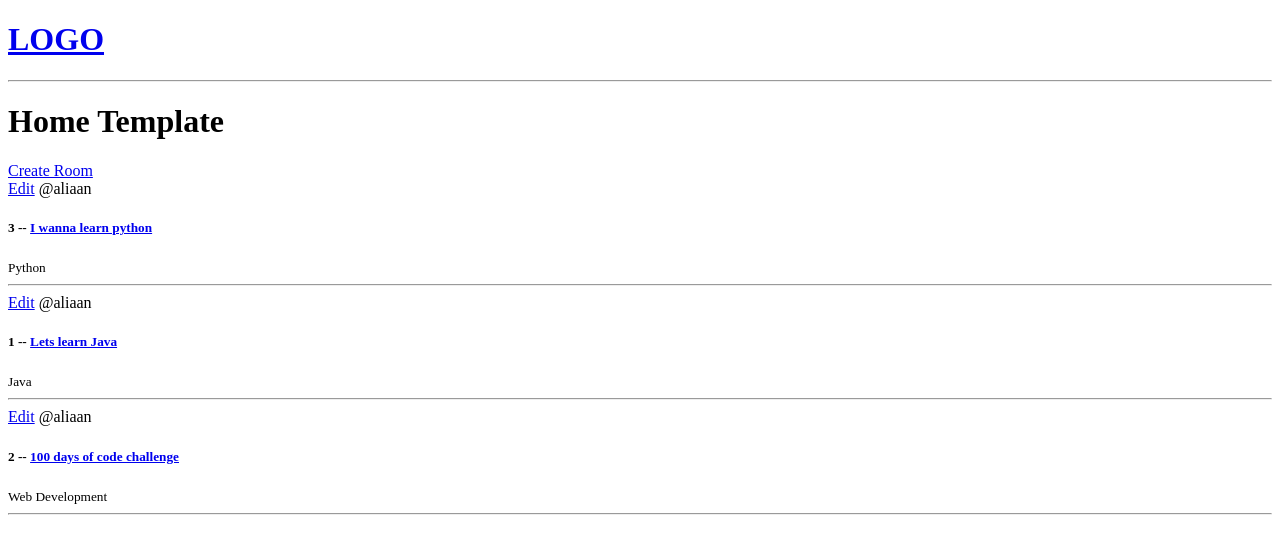
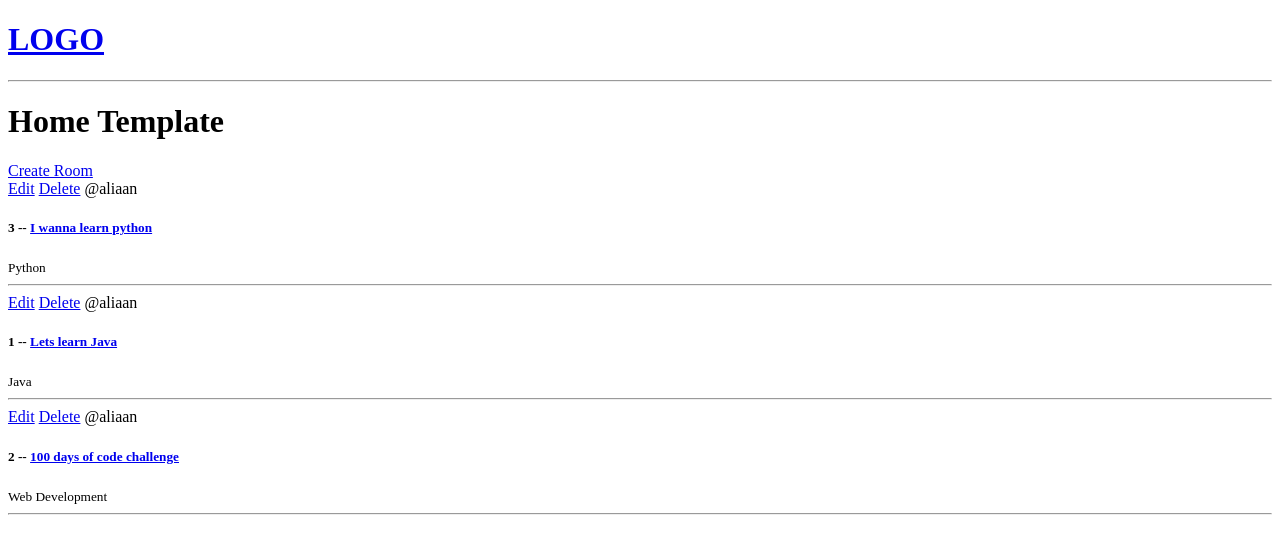
Before and after one commit to aliaan123/studybuddy, a Django app: page / in a window 1280 px wide. Shown: the top 554 px of the page. Run offline with Django 5.2, Linux system fonts and the light colour scheme; data comes from the database, SQL or seed files in the repository; both versions use the stored data as it was after the commit.

Commit message:
Implemented functionality for deleting rooms, removing them from the database.

```diff
--- a/base/templates/base/home.html
+++ b/base/templates/base/home.html
@@ -15,6 +15,7 @@
         {% for room in rooms %}
         <div>
             <a href = "{% url 'update-room' room.id %}">Edit</a>
+            <a href = "{% url 'delete-room' room.id %}">Delete</a> <!--We pass in the function and room.id here onto the urlpatterns.-->
             <span>@{{room.host.username}} </span>
             <h5>{{room.id}} -- <a href = "{% url 'room' room.id %}">{{room.name}}</a></h5>
             <small>{{room.topic.name}} </small>
--- a/base/urls.py
+++ b/base/urls.py
@@ -8,6 +8,7 @@ urlpatterns = [
     path("room/<str:pk>/", views.room, name = "room"),
     path('create-room/', views.createRoom, name = "create-room"),
     path('update-room/<str:pk>/', views.updateRoom, name = "update-room"),
+    path('delete-room/<str:pk>/', views.deleteRoom, name = "delete-room"),# the url patterns, associate URLS like delete-room/3/ with corresponding functions, in this case the delete function. Calls it and with the pk of the room.
 
 
 ]
--- a/base/views.py
+++ b/base/views.py
@@ -62,3 +62,14 @@ def updateRoom(request, pk):
 
     context = {'form' : form}
     return render(request, 'base/room_form.html', context)
+
+# Function for deleting rooms
+# Retrieves a room for deletion, deletes it from the database on a POST request,
+# and redirects to the home page. Otherwise, renders a confirmation page for deletion
+def deleteRoom(request, pk):
+    room = Room.objects.get(id=pk)
+    if request.method == 'POST':
+        # Removes room from database, deletes it
+        room.delete()
+        return redirect('home')
+    return render(request, 'base/delete.html', {'obj':room})
```
Also changed, not shown: base/templates/base/delete.html (added, +16 -0 lines), db.sqlite3.
